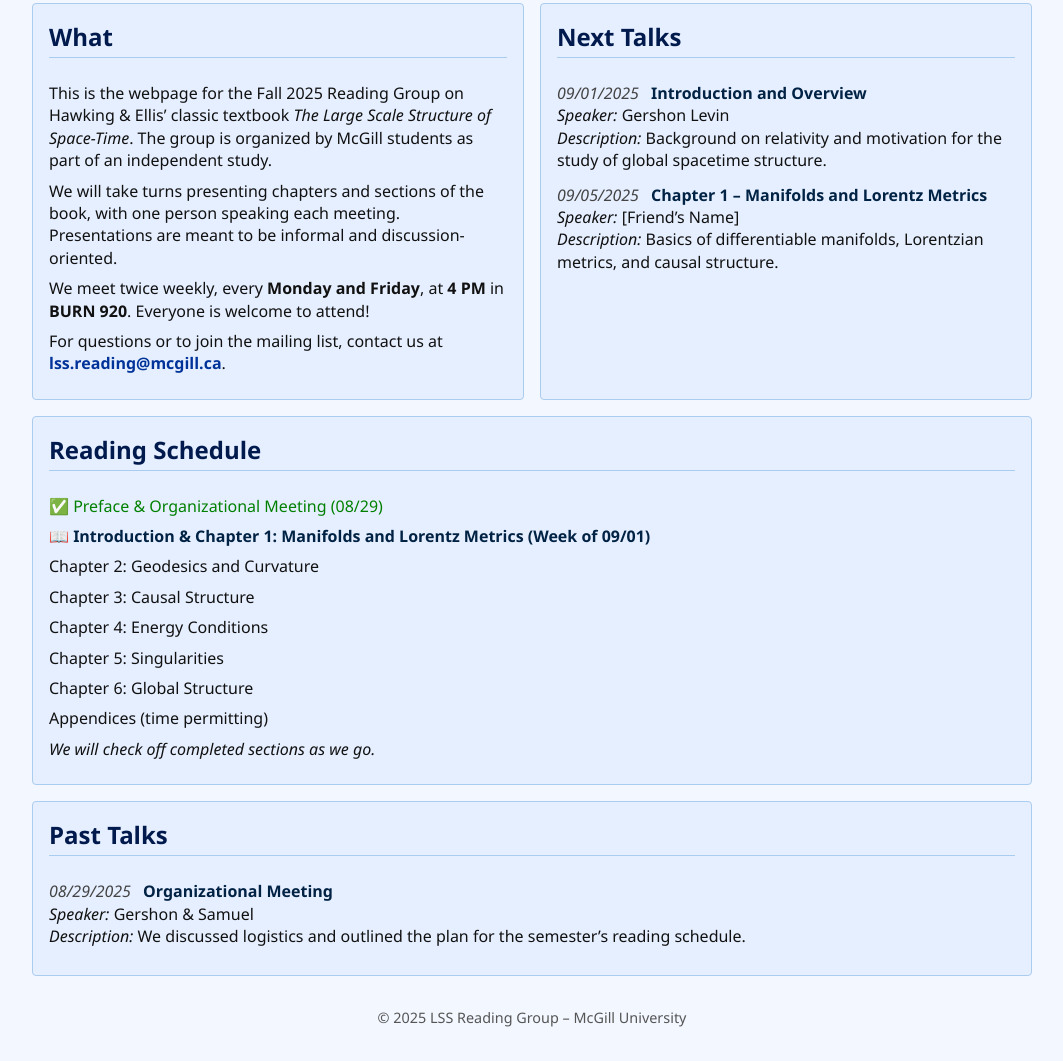
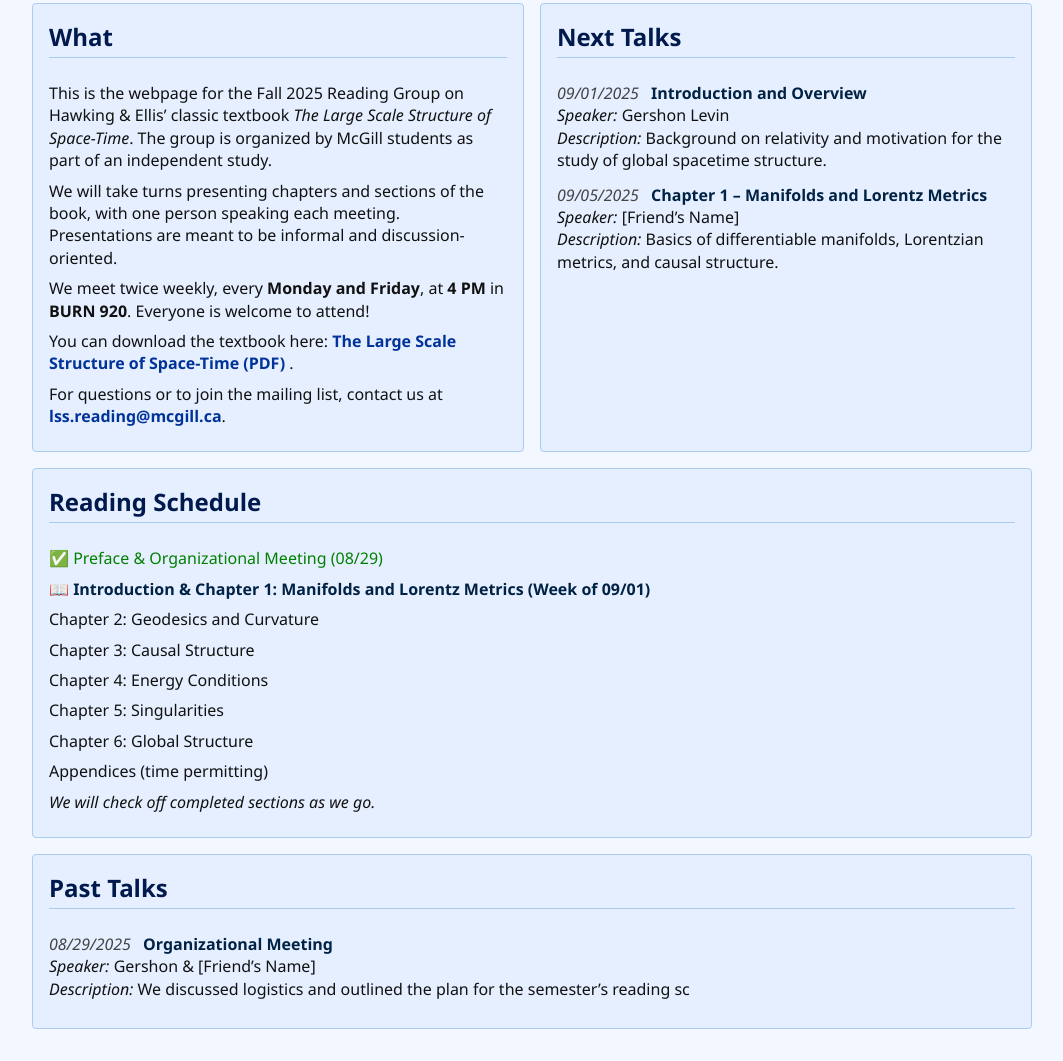
Before and after one commit to SamuelWeinbaum/Mathematical-physics, a plain HTML site: page index.html in a window 1280 px wide. Shown: the part 136-1197 px from the top of the page, without its empty margins (108-1171 px from the left). Drawn offline with Linux system fonts and the light colour scheme.

Commit message:
Update index.html

```diff
--- a/index.html
+++ b/index.html
@@ -118,6 +118,11 @@
       <p>This is the webpage for the Fall 2025 Reading Group on Hawking & Ellis’ classic textbook <em>The Large Scale Structure of Space-Time</em>. The group is organized by McGill students as part of an independent study.</p>
       <p>We will take turns presenting chapters and sections of the book, with one person speaking each meeting. Presentations are meant to be informal and discussion-oriented.</p>
       <p>We meet twice weekly, every <strong>Monday and Friday</strong>, at <strong>4 PM</strong> in <strong>BURN 920</strong>. Everyone is welcome to attend!</p>
+      <p>You can download the textbook here:
+        <a href="The Large-Scale Structure of Spacetime.pdf" target="_blank">
+          The Large Scale Structure of Space-Time (PDF)
+        </a>.
+      </p>
       <p>For questions or to join the mailing list, contact us at <a href="mailto:lss.reading@mcgill.ca">lss.reading@mcgill.ca</a>.</p>
     </div>
 
@@ -163,15 +168,5 @@
         <li>
           <span class="talk-date">08/29/2025</span>
           <span class="talk-title">Organizational Meeting</span><br/>
-          <em>Speaker:</em> Gershon & Samuel<br/>
-          <em>Description:</em> We discussed logistics and outlined the plan for the semester’s reading schedule.
-        </li>
-      </ul>
-    </div>
-  </div>
-
-  <footer>
-    &copy; 2025 LSS Reading Group – McGill University
-  </footer>
-</body>
-</html>
+          <em>Speaker:</em> Gershon & [Friend’s Name]<br/>
+          <em>Description:</em> We discussed logistics and outlined the plan for the semester’s reading sc
```
